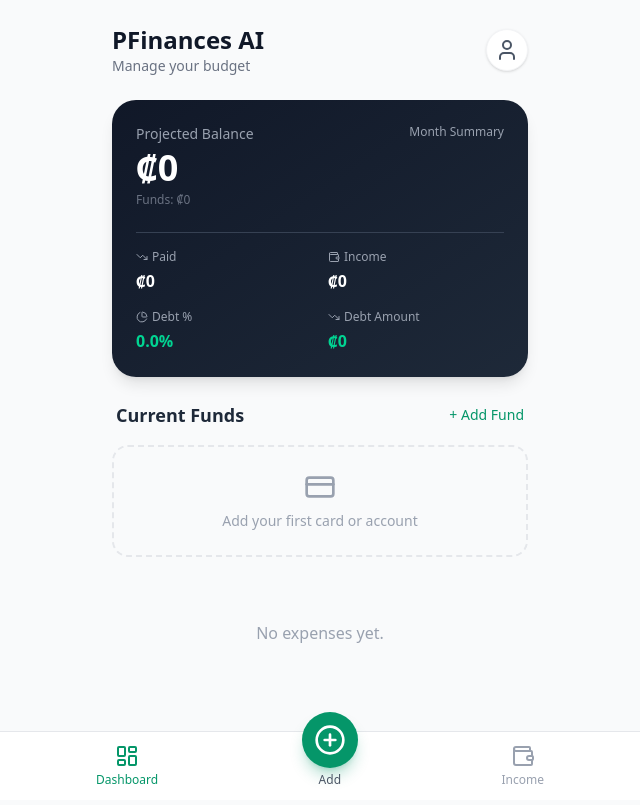
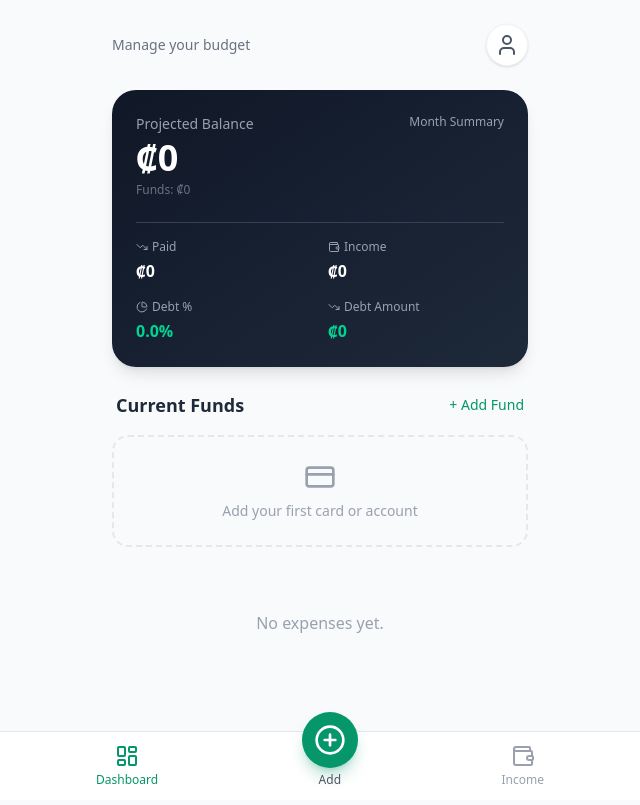
Before and after one commit to fufales/finance-agent-ai-frontend, a React (Vite) app in the folder app/: page /dashboard in a window 1280 px wide. Shown: the whole page, without its empty margins (320-960 px from the left). Built offline with nearby package versions, Linux system fonts and the light colour scheme.

Commit message:
remove from top title

```diff
--- a/app/src/components/Dashboard.jsx
+++ b/app/src/components/Dashboard.jsx
@@ -140,7 +140,6 @@ const Dashboard = () => {
           <>
             <header className="mb-6 flex items-center justify-between">
               <div>
-                <h1 className="text-2xl font-bold text-gray-900">PFinances AI</h1>
                 <p className="text-sm text-gray-500">Manage your budget</p>
               </div>
               <div className="relative">
```
